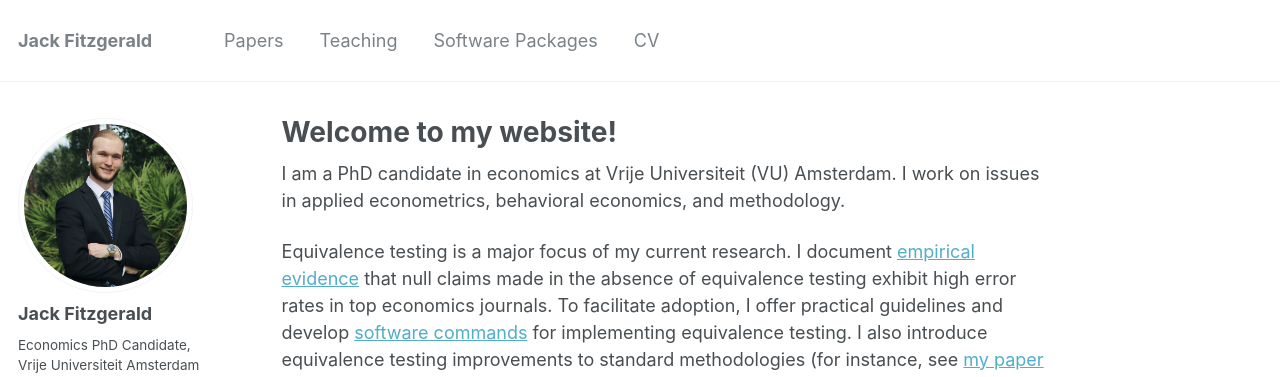
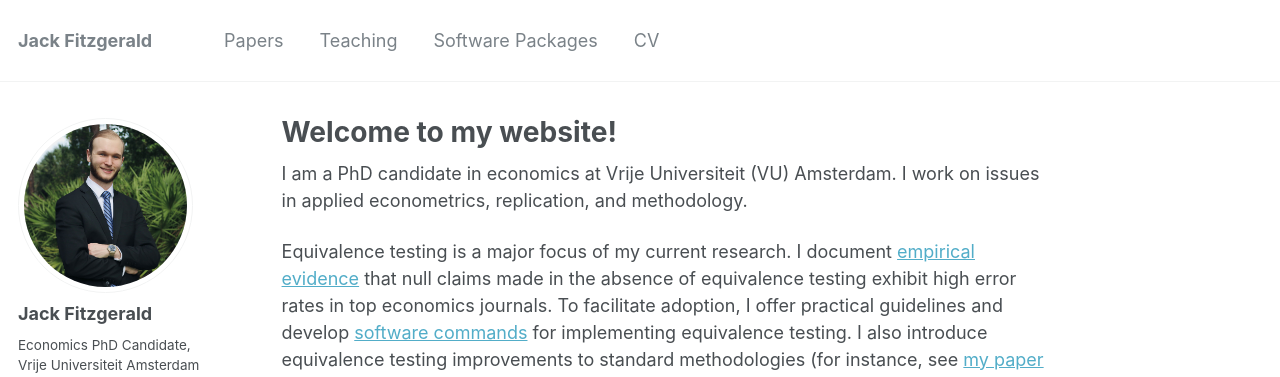
Before and after one commit to jack-fitzgerald/jack-fitzgerald.github.io, a Jekyll site: the page built from _pages/about.md, in a window 1280 px wide and 956 px high. Shown: the top 377 px of the window. Built offline with Jekyll 4.4.1, drawn with Linux system fonts in a browser that asks for light colours; some web fonts are replaced.

Commit message:
Update about.md

```diff
--- a/_pages/about.md
+++ b/_pages/about.md
@@ -7,7 +7,7 @@ redirect_from:
   - /about.html
 ---
 
-I am a PhD candidate in economics at Vrije Universiteit (VU) Amsterdam. I work on issues in applied econometrics, behavioral economics, and methodology.
+I am a PhD candidate in economics at Vrije Universiteit (VU) Amsterdam. I work on issues in applied econometrics, replication, and methodology.
 
 Equivalence testing is a major focus of my current research. I document [empirical evidence](https://jack-fitzgerald.github.io/files/The_Need_for_Equivalence_Testing_in_Economics.pdf) that null claims made in the absence of equivalence testing exhibit high error rates in top economics journals. To facilitate adoption, I offer practical guidelines and develop [software commands](https://jack-fitzgerald.github.io/code/) for implementing equivalence testing. I also introduce equivalence testing improvements to standard methodologies (for instance, see [my paper on manipulation testing for regression discontinuity](https://jack-fitzgerald.github.io/files/RDD_Equivalence.pdf)), and introduce equivalence testing to different disciplines through empirical applications (for example, see [my article in <i>Journal of Business Ethics</i>](https://doi.org/10.1007/s10551-024-05731-x)).
 
```
